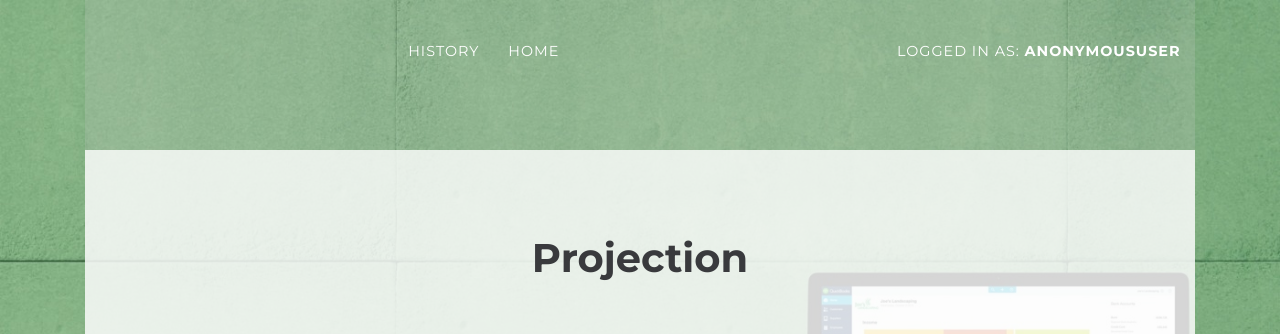
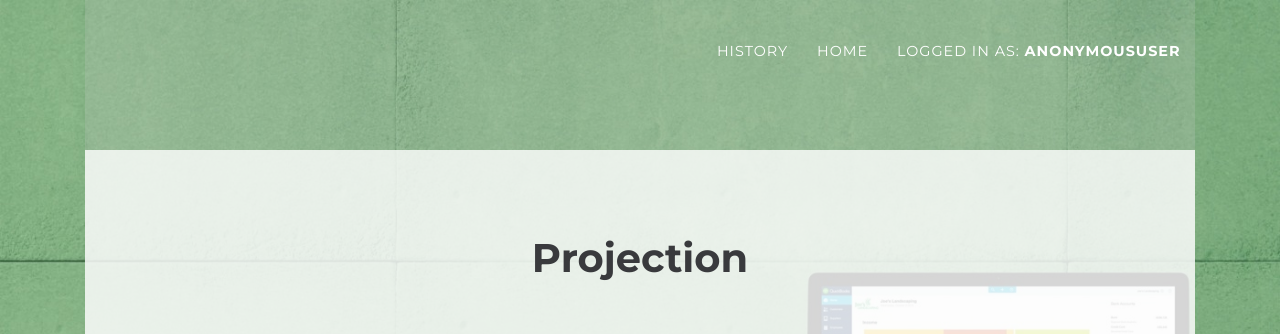
Before and after one commit to elena/intuit, a Django app: page /periods/ in a window 1280 px wide. Shown: the top 334 px of the page. Run offline with Django 3.2, Linux system fonts and the light colour scheme; data that the repository does not hold is empty; some libraries are stand-ins or nearby versions; some web fonts are replaced.

Commit message:
Tidy base.html

```diff
--- a/templates/base.html
+++ b/templates/base.html
@@ -42,8 +42,6 @@
             <li class="nav-item">
               <a class="nav-link js-scroll-trigger" href="/">Home</a>
             </li>
-          </ul>
-          <ul class="navbar-nav text-uppercase ml-auto">
             <li class="nav-item">
               <a class="nav-link js-scroll-trigger" href="/admin/">Logged in as: <b>{{ user }}</b></a>
             </li>
```
